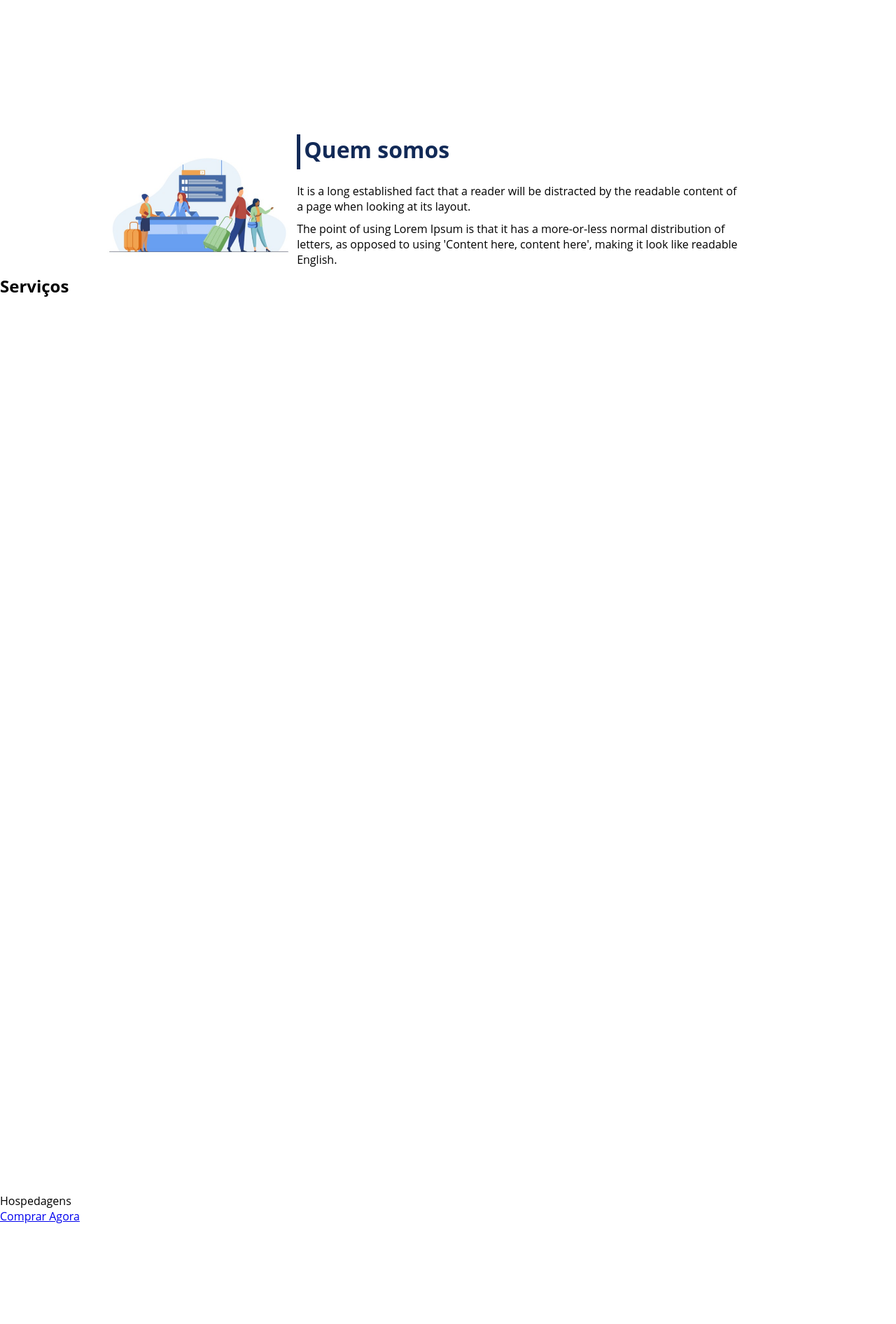
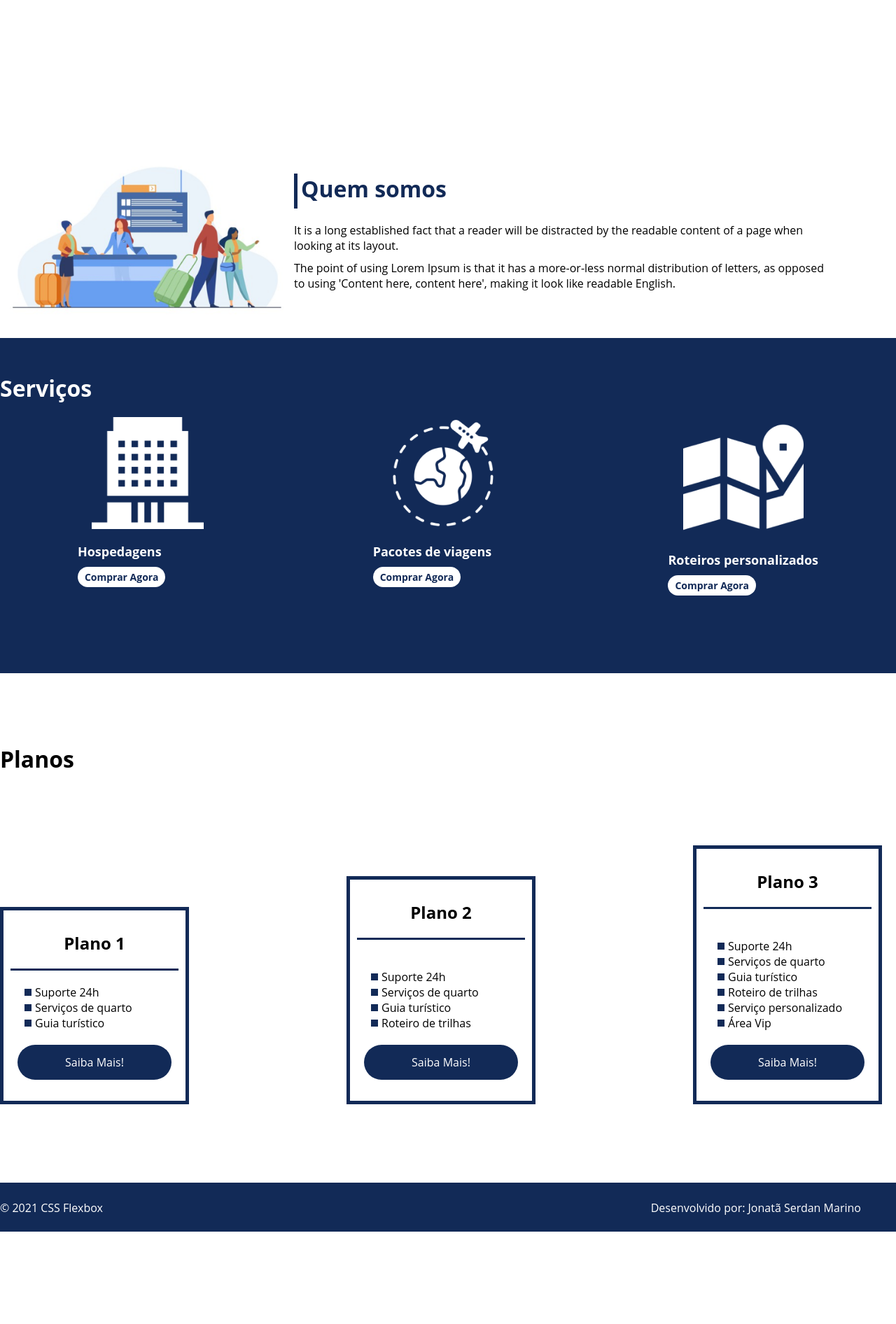
Before and after one commit to JonataMarino/dio-desafio-github, a PHP site: page / in a window 1280 px wide. Shown: the part 708-2600 px from the top of the page at 70% size. After the commit the page ends 2468 px from the top, so only its background shows below. Run offline with PHP 8.4, Linux system fonts and the light colour scheme.

Commit message:
flex-projeto

```diff
--- a/Modulo II - Fundamentos Web com HTML e CSS/CSS flexbox/flex-projeto/index.html
+++ b/Modulo II - Fundamentos Web com HTML e CSS/CSS flexbox/flex-projeto/index.html
@@ -22,7 +22,7 @@
         <div class="texto-apresentacao">
             <h1>Flex <br>Turismos</h1>
             <p>O melhor serviço para você!</p>
-            <a href="">Saiba Mais!</a>
+            <a href="" class="btn">Saiba Mais!</a>
         </div>
 
         <div>
@@ -41,60 +41,67 @@
             <img src="./images/1-quem-somos.png" alt="balcão de atendimento">
         </div>
     </div>
-
-    <div>
+    <div class="container-externo">
+        <div class="flex-container" id="servicos">
             <div>
                 <h2>Serviços</h2>
             </div>
 
-        <div>
-            <div>
+            <div class="list-servicos">
+                <div class="item-servico">
                     <div><img src="./images/icon-2.png" alt="hospedagens"></div>
                     <p>Hospedagens</p>
                     <a href="#">Comprar Agora</a>
                 </div>
 
-            <div>
+                <div class="item-servico">
                 <div><img src="./images/icon-1.png" alt="pacote de viagens"></div>
                 <p>Pacotes de viagens</p>
                 <a href="#">Comprar Agora</a>
             </div>
-
-            <div>
+                <div class="item-servico">
                     <div><img src="./images/icon-3.png" alt="roteiros personalizados"></div>
                     <p>Roteiros personalizados</p>
                     <a href="#">Comprar Agora</a>
                 </div>
 
+
+
+
+            </div>
         </div>
     </div>
 
-    <div>
+    <div class="flex-container" id="planos" >
 
-        <div>
-            <h3>Plano 2</h3>
+        <div><h2>Planos</h2></div>
+
+<div class="list-planos">
+        <div class="item-plano">
+            <h3>Plano 1</h3>
             <ul>
                 <li>Suporte 24h</li>
                 <li>Serviços de quarto</li>
                 <li>Guia turístico</li>
             </ul>
-            <a href="#">Saiba Mais!</a>
+            <a href="#" class="btn">Saiba Mais!</a>
         </div>
 
-        <div>
+        <div class="item-plano">
             <h3>Plano 2</h3>
+            <br>
             <ul>
                 <li>Suporte 24h</li>
                 <li>Serviços de quarto</li>
                 <li>Guia turístico</li>
                 <li>Roteiro de trilhas</li>
-                <li>Serviço personalizado</li>
             </ul>
-            <a href="#">Saiba Mais!</a>
+            <a href="#" class="btn">Saiba Mais!</a>
         </div>
 
-        <div>
+        <div class="item-plano">
                 <h3>Plano 3</h3>
+                <br>
                 <ul>
                     <li>Suporte 24h</li>
                     <li>Serviços de quarto</li>
@@ -103,13 +110,15 @@
                     <li>Serviço personalizado</li>
                     <li>Área Vip</li>
                 </ul>
-            <a href="#">Saiba Mais!</a>
+                <a href="#" class="btn">Saiba Mais!</a>
             </div>
 </div>
 
     <footer>
+        <div class="flex-container footer">
             <p>&copy; 2021 CSS Flexbox</p>
-        <p>Desenvolvido por: Seu nome aqui dev</p>
+            <p>Desenvolvido por: Jonatã Serdan Marino</p>
+        </div>
     </footer>
 </body>
 </html>
--- a/Modulo II - Fundamentos Web com HTML e CSS/CSS flexbox/flex-projeto/style.css
+++ b/Modulo II - Fundamentos Web com HTML e CSS/CSS flexbox/flex-projeto/style.css
@@ -19,8 +19,12 @@ div img{
 }
 .flex-container{
     display: flex;
-    max-width: 992px;
+    max-width: auto;
     margin: auto;
+    width: 100%;
+    min-width: 320px;
+    justify-content: space-around;
+    margin-right: 50px;
 }
 
 header{
@@ -61,6 +65,7 @@ header .menu{
 }
 .apresentacao .texto-apresentacao{
     min-height: 200px;
+    width: 100%;
 }
 
 .texto-apresentacao h1{
@@ -69,7 +74,7 @@ header .menu{
     margin-bottom: 10px;
 }
 
-.texto-apresentacao a{
+.btn{
     background-color: #122A57;
     color: white;
     text-align: center;
@@ -109,3 +114,184 @@ header .menu{
     margin-bottom: 10px;
     width: 90%;
 }
+
+#quem-somos img{
+    min-width: 420px;
+}
+
+.container-externo{
+    background-color: #122A57;
+    width: 100%;
+}
+
+#servicos{
+    flex-direction: column;
+    padding-top: 50px;
+    padding-bottom: 100px;
+}
+
+#servicos h2{
+    color: #fff;
+    font-size: 32px;
+    margin-bottom: 20px;
+}
+
+.list-servicos{
+    display: flex;
+    justify-content: space-around;
+}
+
+.list-servico .item-servico{
+   text-align: center;
+}
+
+.item-servico a{
+    width: 220px;
+    background-color: #fff;
+    border-radius: 30px;
+    height: 60px;
+    text-align: center;
+    margin-top: 20px;
+    line-height: 50px;
+    padding: 5px 10px;
+    color: #122A57;
+    font-size: 14px;
+    text-decoration: none;
+    font-weight: 700;
+}
+
+.item-servico p{
+    font-weight: 700;
+    font-size: 18px;
+    color: #fff;
+    margin-top: 20px;
+}
+
+.item-servico img{
+    width: 80%;
+    margin: auto;
+}
+
+#planos{
+    flex-direction: column;
+    min-height: 100vh;
+    padding-top: 50px;
+}
+
+#planos h2{
+   font-size: 32px;
+}
+
+.list-planos{
+    display: flex;
+    align-items: flex-end;
+    justify-content: space-between;
+}
+
+.item-plano{
+    flex: 1;
+    border: 5px solid #122A57;
+    margin-right: 20px;
+    padding: 10px;
+    max-width: 240px;
+}
+
+.item-plano .btn{
+    margin: auto;
+    margin-bottom: 20px;
+}
+
+.item-plano h3{
+    font-size: 24px;
+    display: flex;
+    flex-direction: column;
+    text-align: center;
+    margin-top: 20px;
+}
+
+.item-plano h3::after{
+    content: "";
+    background-color: #122A57;
+    width: 100%;
+    height: 3px;
+    margin-top: 20px;
+    margin-bottom: 10px;
+}
+
+.item-plano ul{
+    padding: 10px 20px;
+    display: flex;
+    flex-direction: column;
+    margin-bottom: 10px;
+}
+
+.item-plano ul li{
+    display: flex;
+    flex-wrap: nowrap;
+    align-items: center;
+}
+
+.item-plano ul li::before{
+    content:"";
+    width: 10px;
+    height: 10px;
+    background-color: #122A57;
+    margin-right: 5px;
+}
+
+footer{
+    background-color: #122A57;
+    height: 70px;
+    display: flex;
+    align-items: center;
+    margin-top: 10px;
+}
+footer .footer{
+    color: #fff;
+    justify-content: space-between;
+    margin-top: 25px;
+}
+/* mobile */
+
+@media(max-width:992px){
+    .flexcontainer{
+        flex-direction: column;
+    }
+
+    .apresentacao{
+        flex-direction: column-reverse;
+    }
+    .apresentacao .texto-apresentacao{
+        width: 100%;
+    }
+
+    #quem-somos{
+        flex-direction: column-reverse;
+    }
+
+    #quem-somos img{
+        min-width: 320px;
+        margin: auto;
+    }
+
+    .list-servicos{
+        flex-direction: column;
+    }
+    .item-servico img{
+        width: 50%;
+        margin: auto;
+    }
+
+    .list-planos{
+        flex-direction: column;
+        align-items: flex-start;
+        margin-bottom: 20px;
+    }
+
+    .list-planos .item-plano{
+        max-width: 90%;
+        margin: auto;
+        width: 100%;
+        margin-bottom: 20px;
+    }
+}
```
Lines whose indentation alone changed are shown as unchanged.
